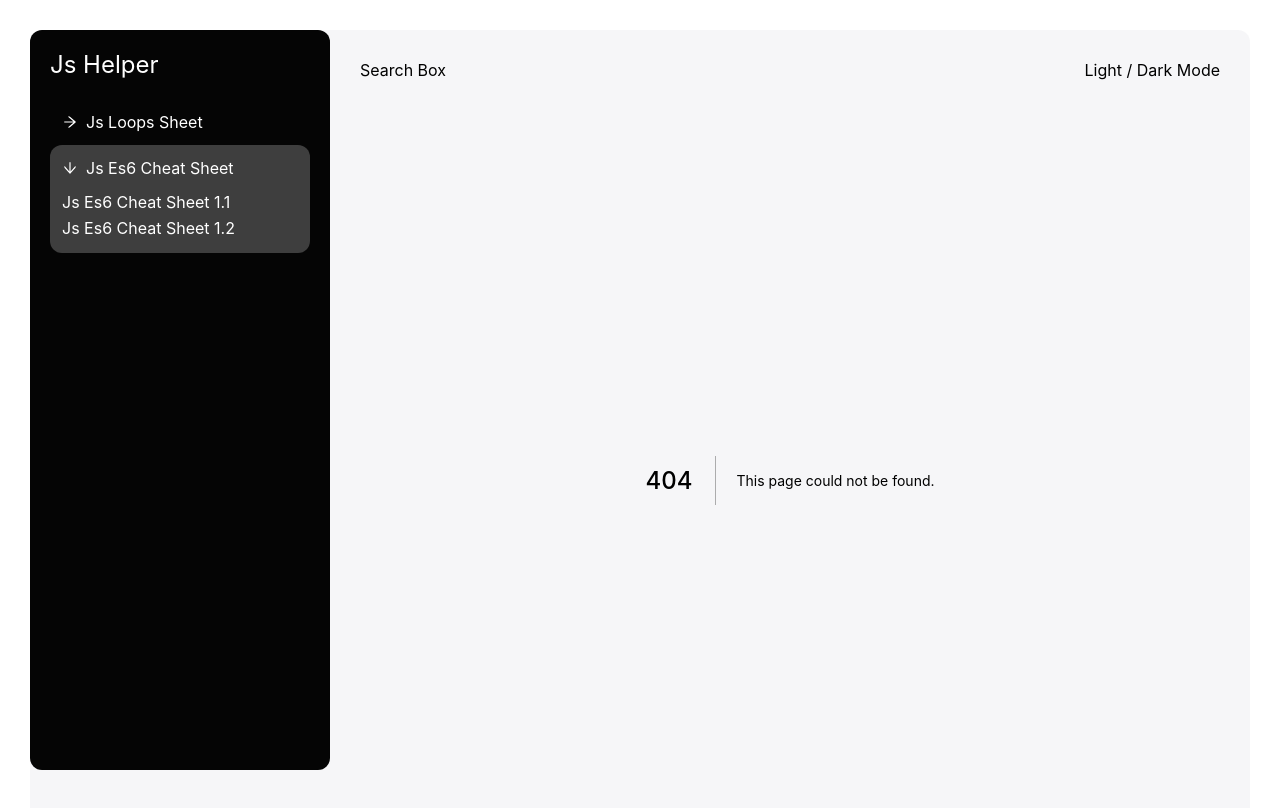
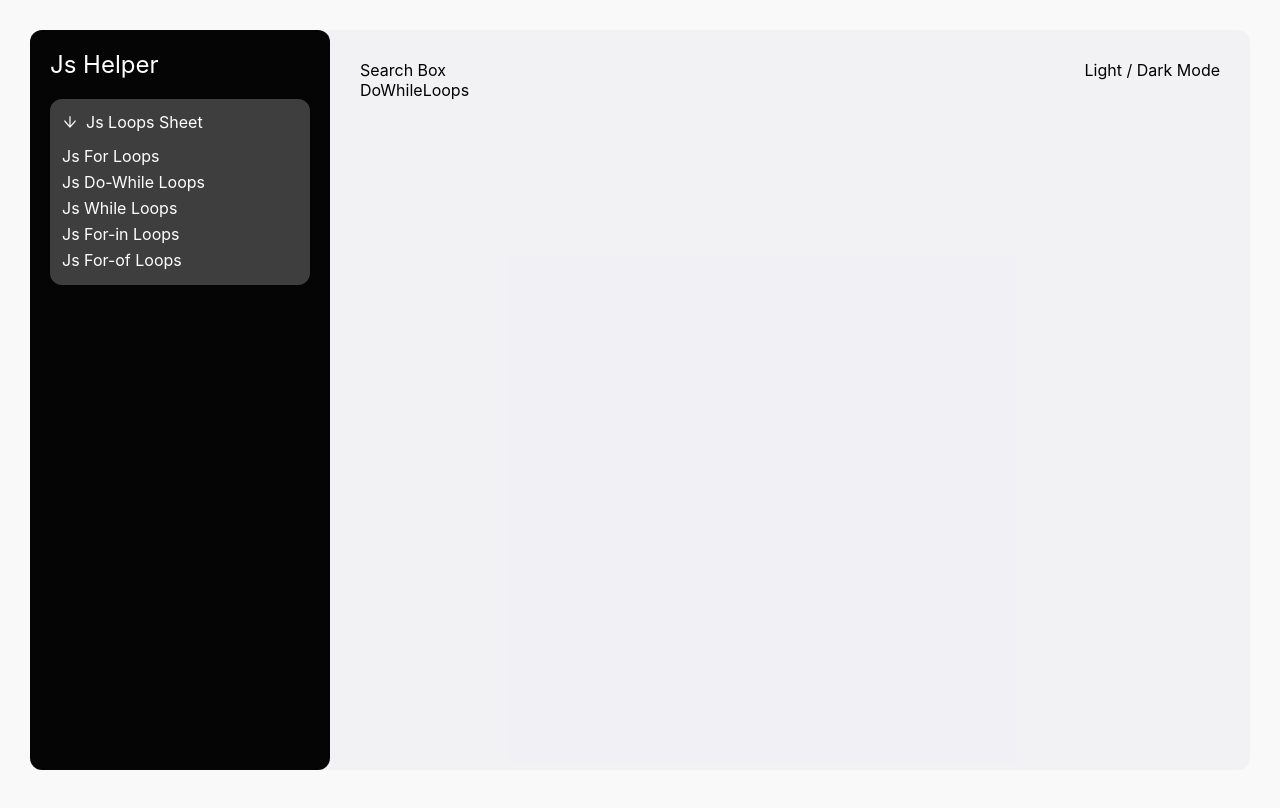
Before and after one commit to alikaraarslan/jshelper, a Next.js app: page /helpers/loops/do-while-js-loops in a window 1280 px wide. Before the commit this address had no page. Shown: the top 808 px of the page. Built offline with nearby package versions, Linux system fonts and the light colour scheme.

Commit message:
add pageUrl builds

```diff
--- a/components/Sidebar.tsx
+++ b/components/Sidebar.tsx
@@ -94,34 +94,31 @@ const sidebarMenuItems = [
   {
     id: '1',
     title: 'Js Loops Sheet',
-    path: '/js-loops-sheet',
     subItem: [
       {
         id: '1.1',
-        title: 'Js Loops Sheet 1.1',
-        path: '/js-loops-sheet/1-1',
+        title: 'Js For Loops',
+        path: '/helpers/loops/for-js-loops',
       },
       {
         id: '1.2',
-        title: 'Js Loops Sheet 1.2',
-        path: '/js-loops-sheet/1-2',
-      },
-    ],
-  },
-  {
-    id: '2',
-    title: 'Js Es6 Cheat Sheet',
-    path: '/js-es6-cheat-sheet',
-    subItem: [
-      {
-        id: '2.1',
-        title: 'Js Es6 Cheat Sheet 1.1',
-        path: '/js-es6-cheat-sheet/1-1',
+        title: 'Js Do-While Loops',
+        path: '/helpers/loops/do-while-js-loops',
       },
       {
-        id: '2.2',
-        title: 'Js Es6 Cheat Sheet 1.2',
-        path: '/js-es6-cheat-sheet/1-2',
+        id: '1.3',
+        title: 'Js While Loops',
+        path: '/helpers/loops/while-js-loops',
+      },
+      {
+        id: '1.4',
+        title: 'Js For-in Loops',
+        path: '/helpers/loops/for-in-js-loops',
+      },
+      {
+        id: '1.5',
+        title: 'Js For-of Loops',
+        path: '/helpers/loops/for-of-js-loops',
       },
     ],
   },
@@ -142,12 +139,12 @@ const Sidebar = () => {
             <Panel
               header={<>{item.title}</>}
               headerClass="my-header-class"
-              key={idx}
+              key={idx + 1}
             >
               <ul>
                 {item.subItem.map((subItem: any, subIdx: number) => (
                   <li key={subIdx}>
-                    <a href={'#'}>{subItem.title}</a>
+                    <a href={subItem.path}>{subItem.title}</a>
                   </li>
                 ))}
               </ul>
--- /dev/null
+++ b/pages/helpers/loops/do-while-js-loops.tsx
@@ -0,0 +1,5 @@
+const DoWhileLoops = () => {
+  return <div>DoWhileLoops</div>;
+};
+
+export default DoWhileLoops;
--- /dev/null
+++ b/pages/helpers/loops/for-in-js-loops.tsx
@@ -0,0 +1,5 @@
+const ForInLoops = () => {
+  return <div>ForInLoops</div>;
+};
+
+export default ForInLoops;
--- /dev/null
+++ b/pages/helpers/loops/for-js-loops.tsx
@@ -0,0 +1,5 @@
+const ForLoops = () => {
+  return <div>ForLoops</div>;
+};
+
+export default ForLoops;
--- /dev/null
+++ b/pages/helpers/loops/for-of-js-loops.tsx
@@ -0,0 +1,5 @@
+const ForOfLoops = () => {
+  return <div>ForOfLoops</div>;
+};
+
+export default ForOfLoops;
--- /dev/null
+++ b/pages/helpers/loops/while-js-loops.tsx
@@ -0,0 +1,5 @@
+const WhileLoops = () => {
+  return <div>WhileLoops</div>;
+};
+
+export default WhileLoops;
```
